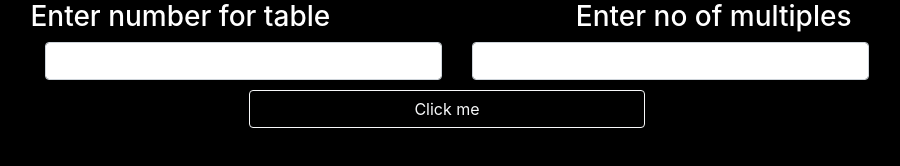
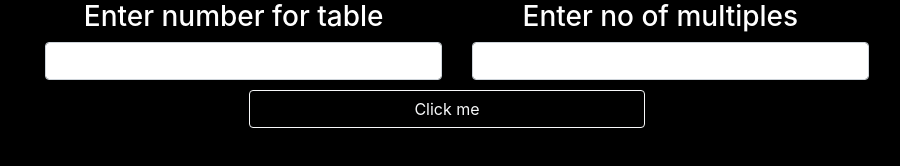
Before and after one commit to Venky2204/Multiplication_Table, a plain HTML site: page index.html in a window 1280 px wide. Shown: the whole page, without its empty margins (193-1093 px from the left). Drawn offline with nearby package versions, Linux system fonts and the light colour scheme.

Commit message:
Update index.html

```diff
--- a/index.html
+++ b/index.html
@@ -87,10 +87,10 @@
          <div class = "input">
             <div class="container-fluid">
                 <div class="row justify-content-center">
-                    <div class="col-md-5">
+                    <div class="col-md-4">
                         <h3 >Enter number for table</h3>
                     </div>
-                    <div class="col-md-5">
+                    <div class="col-md-4">
                         <h3>Enter no of multiples</h3>
                     </div>
                 </div>
```
